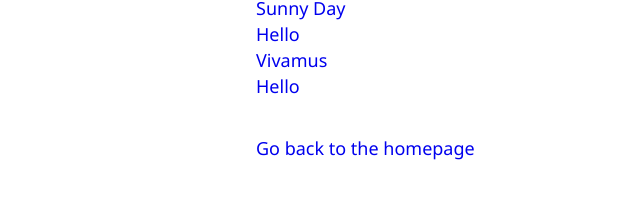
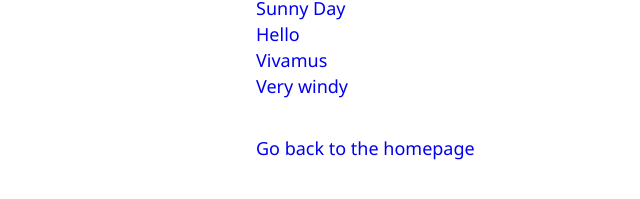
Before and after one commit to mark-williams/gatsby-site, a Gatsby site: page /blog in a window 1280 px wide. Shown: the part 173-372 px from the top of the page, 0-640 px from the left. Built offline with nearby package versions, Linux system fonts and the light colour scheme; Gatsby itself is replaced by a stand-in of ours.

Commit message:
fix: title of post

```diff
--- a/src/pages/2018-09-22-windy/index.md
+++ b/src/pages/2018-09-22-windy/index.md
@@ -1,9 +1,9 @@
 ---
-path: "/windy"
-date: "2018-09-22T03:15:59.165Z"
-title: "Hello"
+path: '/windy'
+date: '2018-09-22T03:15:59.165Z'
+title: 'Very windy'
 tags: ['intro']
-excerpt: "Windy today!"
+excerpt: 'Windy today!'
 ---
 
 # Windy today
```
